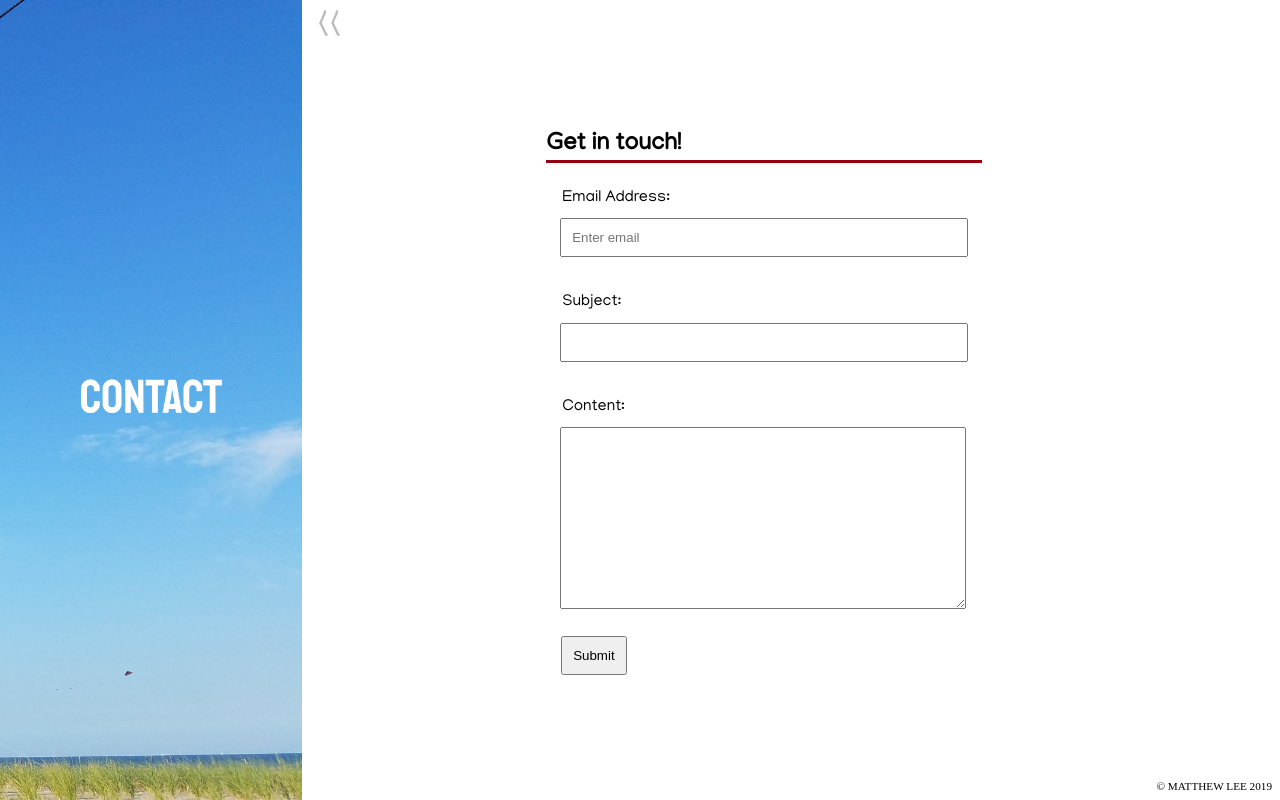
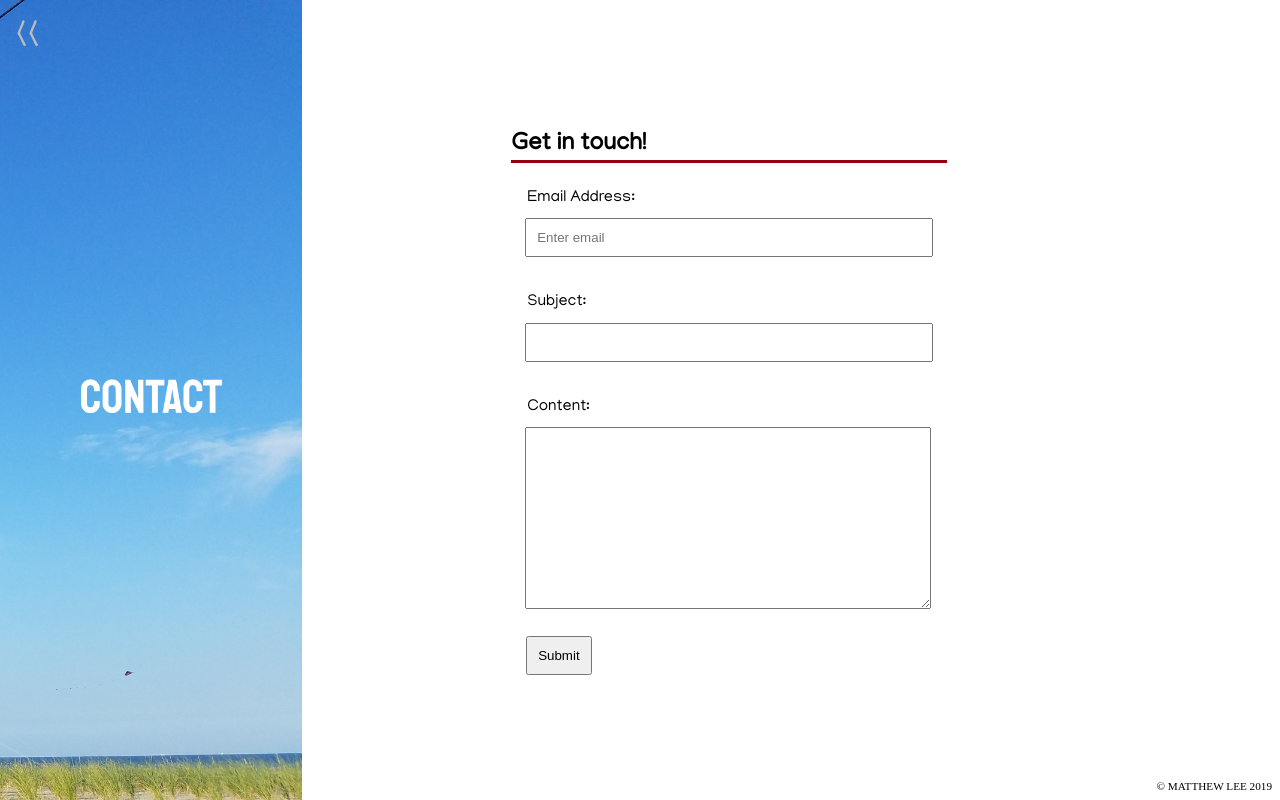
Before and after one commit to mlee138/Portfolio-Website, a PHP site: page /learn-more/contact.php in a window 1280 px wide. Run offline with PHP 8.4, Linux system fonts and the light colour scheme.

Commit message:
changed the position of back-btn

```diff
--- a/Portfolio-Website/learn-more/back-btn.css
+++ b/Portfolio-Website/learn-more/back-btn.css
@@ -1,5 +1,5 @@
 #back-btn-container {
-	position: sticky;
+	position: fixed;
 	top:10px;
 	width: 70px;
 	font-family: 'Amatic SC', san-serif;
```
